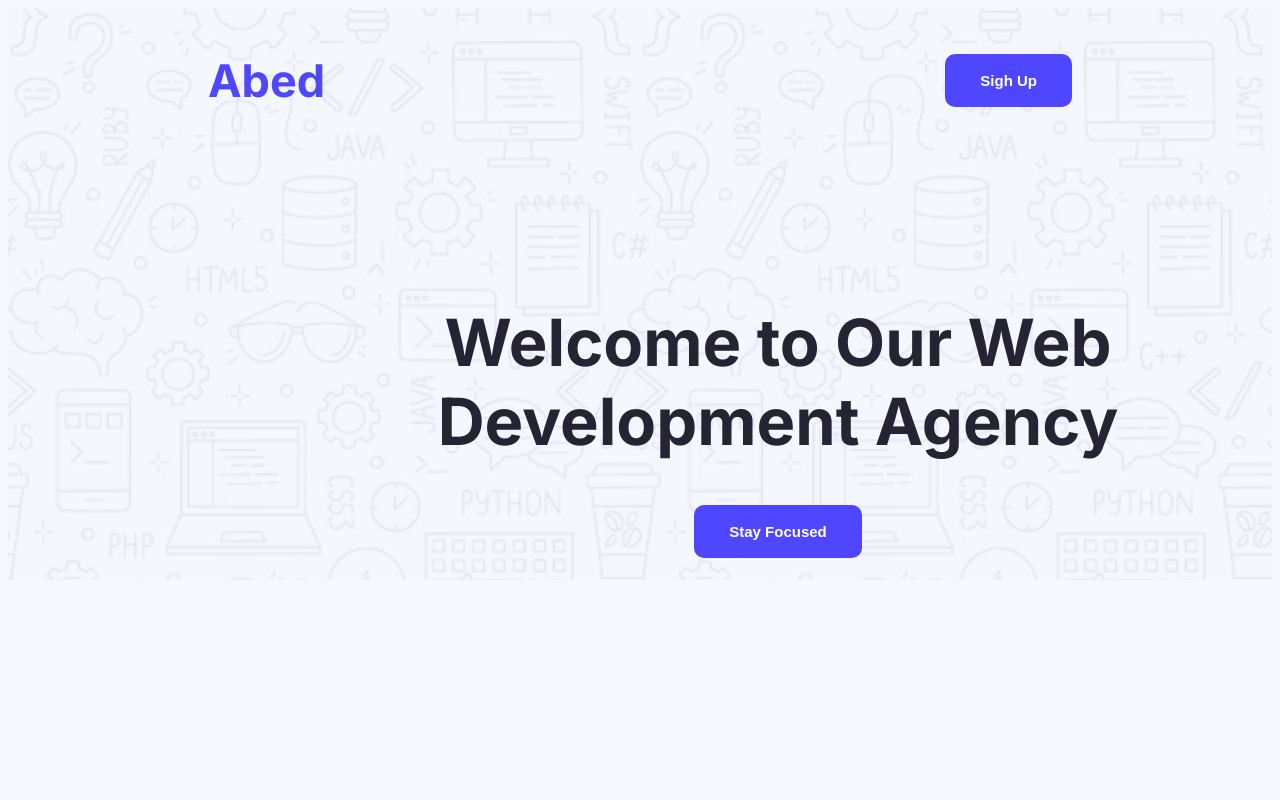
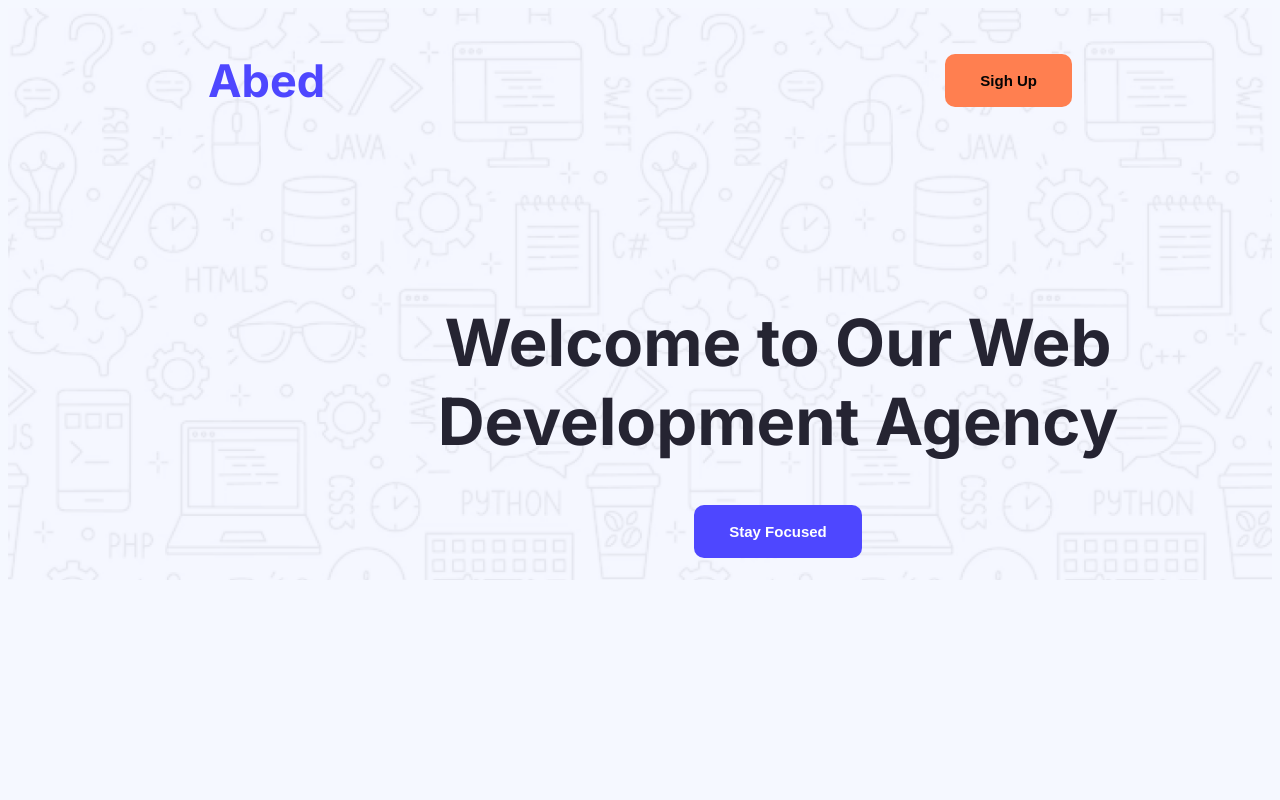
Before and after one commit to the-abed/landing-launchpad, a plain HTML site: page index.html in a window 1280 px wide. In both pictures the pointer is over the button "Sigh Up". Shown: the top 800 px of the page. Drawn offline with Linux system fonts and the light colour scheme.

Commit message:
button animation added

```diff
--- a/style/style.css
+++ b/style/style.css
@@ -226,7 +226,7 @@ textarea{
  footer ul{
     display: flex;
     justify-content: space-between;
-    margin-left: 250px;
+    margin-left: 240px;
     margin-top: 0px;
  }
  .footer-navmenu li{
@@ -237,3 +237,7 @@ textarea{
     text-decoration: none;
     color: #8987A1;
  }
+ button:hover{
+    color: rgb(4, 4, 4);
+    background-color: coral;
+ }
```
